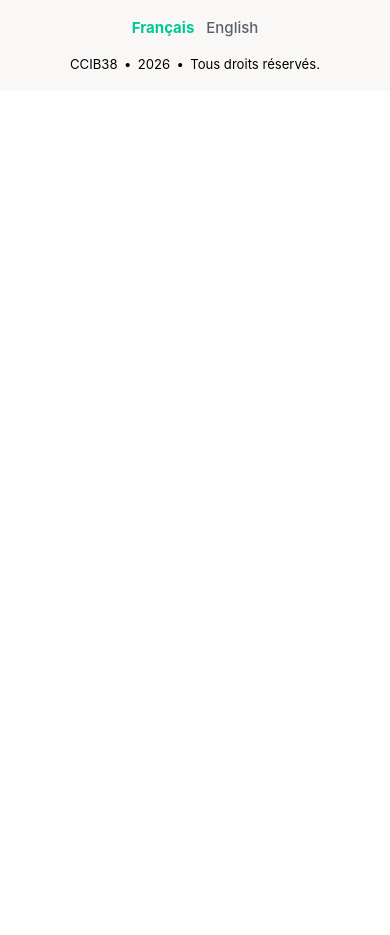
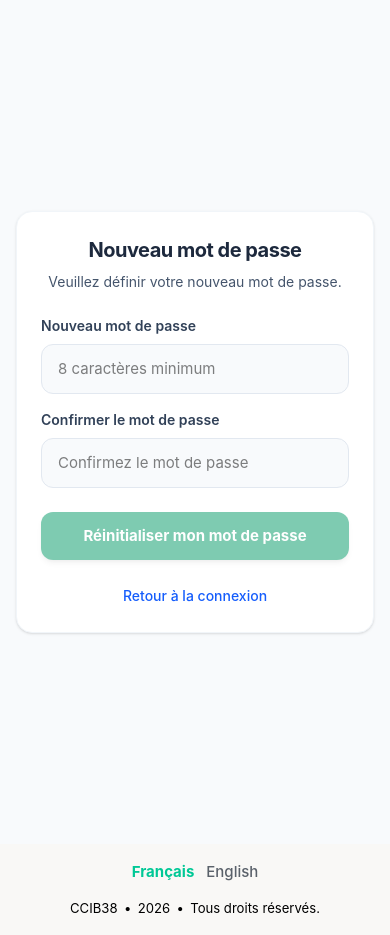
Before and after one commit to IssamLammri/Madrassa-frontend, a Vue app: page /reset-password/1 in a window 390 px wide. Before the commit the page ends 844 px from the top, so only its background shows below. Built offline with nearby package versions, Linux system fonts and the light colour scheme.

Commit message:
feat: implement password reset flow
Add Forgot Password and Reset Password views, update router configuration, and link the new flow in the login page. Also updated the CI deployment branch to main.

```diff
--- a/src/router/index.js
+++ b/src/router/index.js
@@ -9,6 +9,16 @@ const routes = [
     {
         path: '/',
         redirect: '/login'
+    },
+    {
+        path: '/forgot-password',
+        name: 'ForgotPasswordPage',
+        component: () => import('@/views/ForgotPassword.vue')
+    },
+    {
+        path: '/reset-password/:token',
+        name: 'ResetPasswordPage',
+        component: () => import('@/views/ResetPassword.vue')
     },
     {
         path: '/register',
--- /dev/null
+++ b/src/views/ForgotPassword.vue
@@ -0,0 +1,82 @@
+<template>
+  <div class="min-h-screen bg-slate-50 flex items-center justify-center p-4 sm:p-6">
+    <div class="bg-white rounded-2xl sm:rounded-3xl p-6 sm:p-8 shadow-sm border border-slate-100 max-w-md w-full">
+      <div class="text-center mb-6 sm:mb-8">
+        <h1 class="text-xl sm:text-2xl font-bold text-slate-800 mb-2">Mot de passe oublié</h1>
+        <p class="text-sm text-slate-600">
+          Entrez votre adresse e-mail pour recevoir un lien de réinitialisation.
+        </p>
+      </div>
+
+      <div v-if="successMessage" class="bg-emerald-50 border border-emerald-200 text-emerald-700 px-4 py-3 rounded-xl mb-6 text-sm">
+        {{ successMessage }}
+      </div>
+
+      <div v-if="errorMessage" class="bg-red-50 border border-red-200 text-red-700 px-4 py-3 rounded-xl mb-6 text-sm">
+        {{ errorMessage }}
+      </div>
+
+      <form @submit.prevent="submitEmail">
+        <div class="mb-6">
+          <label class="block text-sm font-semibold text-slate-700 mb-2">Adresse E-mail</label>
+          <input
+            v-model="email"
+            type="email"
+            required
+            placeholder="parent@example.com"
+            class="w-full px-4 py-3 bg-slate-50 border border-slate-200 rounded-xl focus:ring-2 focus:ring-blue-500 focus:bg-white outline-none transition-all"
+          />
+        </div>
+
+        <button
+          type="submit"
+          :disabled="isLoading"
+          class="w-full py-3 px-4 bg-emerald-600 hover:bg-emerald-500 text-white font-bold rounded-xl shadow-md transition-colors disabled:opacity-50 disabled:cursor-not-allowed"
+        >
+          <span v-if="isLoading">Envoi en cours...</span>
+          <span v-else>Envoyer le lien</span>
+        </button>
+      </form>
+
+      <div class="mt-6 text-center">
+        <router-link to="/login" class="text-sm text-blue-600 hover:underline font-medium">
+          Retour à la connexion
+        </router-link>
+      </div>
+    </div>
+  </div>
+</template>
+
+<script setup>
+import { ref } from 'vue'
+import axios from 'axios'
+
+const email = ref('')
+const isLoading = ref(false)
+const successMessage = ref('')
+const errorMessage = ref('')
+
+const submitEmail = async () => {
+  isLoading.value = true
+  successMessage.value = ''
+  errorMessage.value = ''
+
+  try {
+    const response = await axios.post('https://ecole.ccib38.fr/api/parent/forgot-password', {
+      email: email.value
+    })
+
+    successMessage.value = response.data?.message || 'Si un compte correspond à cette adresse, un email de réinitialisation a été envoyé.'
+    email.value = ''
+  } catch (error) {
+    console.error('Forgot password error:', error)
+    if (error.response && error.response.status === 404) {
+       successMessage.value = 'Si un compte correspond à cette adresse, un email de réinitialisation a été envoyé.'
+    } else {
+       errorMessage.value = error.response?.data?.message || 'Une erreur est survenue. Veuillez réessayer.'
+    }
+  } finally {
+    isLoading.value = false
+  }
+}
+</script>
--- a/src/views/Login.vue
+++ b/src/views/Login.vue
@@ -83,6 +83,12 @@
             <span class="login-page__spinner"></span>
           </span>
         </BaseButton>
+
+        <div class="mt-4 text-center">
+          <router-link to="/forgot-password" class="text-sm text-[var(--color-primary)] hover:underline">
+            Mot de passe oublié ?
+          </router-link>
+        </div>
       </form>
     </BaseCard>
   </div>
--- /dev/null
+++ b/src/views/ResetPassword.vue
@@ -0,0 +1,124 @@
+<template>
+  <div class="min-h-screen bg-slate-50 flex items-center justify-center p-4 sm:p-6">
+    <div class="bg-white rounded-2xl sm:rounded-3xl p-6 sm:p-8 shadow-sm border border-slate-100 max-w-md w-full">
+      <div class="text-center mb-6 sm:mb-8">
+        <h1 class="text-xl sm:text-2xl font-bold text-slate-800 mb-2">Nouveau mot de passe</h1>
+        <p class="text-sm text-slate-600">
+          Veuillez définir votre nouveau mot de passe.
+        </p>
+      </div>
+
+      <div v-if="successMessage" class="bg-emerald-50 border border-emerald-200 text-emerald-700 px-4 py-3 rounded-xl mb-6 text-sm">
+        {{ successMessage }}
+      </div>
+
+      <div v-if="errorMessage" class="bg-red-50 border border-red-200 text-red-700 px-4 py-3 rounded-xl mb-6 text-sm">
+        {{ errorMessage }}
+      </div>
+
+      <form v-if="!successMessage" @submit.prevent="submitReset">
+        <div class="mb-4">
+          <label class="block text-sm font-semibold text-slate-700 mb-2">Nouveau mot de passe</label>
+          <input
+            v-model="password"
+            type="password"
+            required
+            minlength="8"
+            placeholder="8 caractères minimum"
+            class="w-full px-4 py-3 bg-slate-50 border border-slate-200 rounded-xl focus:ring-2 focus:ring-blue-500 focus:bg-white outline-none transition-all"
+          />
+        </div>
+
+        <div class="mb-6">
+          <label class="block text-sm font-semibold text-slate-700 mb-2">Confirmer le mot de passe</label>
+          <input
+            v-model="confirmPassword"
+            type="password"
+            required
+            minlength="8"
+            placeholder="Confirmez le mot de passe"
+            class="w-full px-4 py-3 bg-slate-50 border border-slate-200 rounded-xl focus:ring-2 focus:ring-blue-500 focus:bg-white outline-none transition-all"
+          />
+        </div>
+
+        <button
+          type="submit"
+          :disabled="isLoading || !isFormValid"
+          class="w-full py-3 px-4 bg-emerald-600 hover:bg-emerald-500 text-white font-bold rounded-xl shadow-md transition-colors disabled:opacity-50 disabled:cursor-not-allowed"
+        >
+          <span v-if="isLoading">En cours...</span>
+          <span v-else>Réinitialiser mon mot de passe</span>
+        </button>
+      </form>
+
+      <div v-if="successMessage" class="mt-6 text-center">
+        <router-link to="/login" class="inline-block py-3 px-6 bg-blue-600 text-white font-bold rounded-xl hover:bg-blue-500 shadow-md transition-colors">
+          Aller à la connexion
+        </router-link>
+      </div>
+
+      <div v-if="!successMessage" class="mt-6 text-center">
+        <router-link to="/login" class="text-sm text-blue-600 hover:underline font-medium">
+          Retour à la connexion
+        </router-link>
+      </div>
+    </div>
+  </div>
+</template>
+
+<script setup>
+import { ref, computed } from 'vue'
+import { useRoute, useRouter } from 'vue-router'
+import axios from 'axios'
+
+const route = useRoute()
+const router = useRouter()
+
+const password = ref('')
+const confirmPassword = ref('')
+const isLoading = ref(false)
+const successMessage = ref('')
+const errorMessage = ref('')
+
+const token = route.params.token
+
+const isFormValid = computed(() => {
+  return password.value.length >= 8 && password.value === confirmPassword.value
+})
+
+const submitReset = async () => {
+  if (password.value !== confirmPassword.value) {
+    errorMessage.value = "Les mots de passe ne correspondent pas."
+    return
+  }
+
+  if (password.value.length < 8) {
+    errorMessage.value = "Le mot de passe doit contenir au moins 8 caractères."
+    return
+  }
+
+  isLoading.value = true
+  successMessage.value = ''
+  errorMessage.value = ''
+
+  try {
+    const response = await axios.post(`https://ecole.ccib38.fr/api/parent/reset-password/${token}`, {
+      password: password.value,
+      confirmPassword: confirmPassword.value
+    })
+
+    successMessage.value = response.data?.message || 'Votre mot de passe a été réinitialisé avec succès.'
+
+    // Redirect to login after a short delay
+    setTimeout(() => {
+      router.push('/login')
+    }, 3000)
+
+  } catch (error) {
+    console.error('Reset password error:', error)
+    errorMessage.value = error.response?.data?.message || 'Le lien de réinitialisation est invalide ou a expiré.'
+  } finally {
+    isLoading.value = false
+  }
+}
+</script>
```
